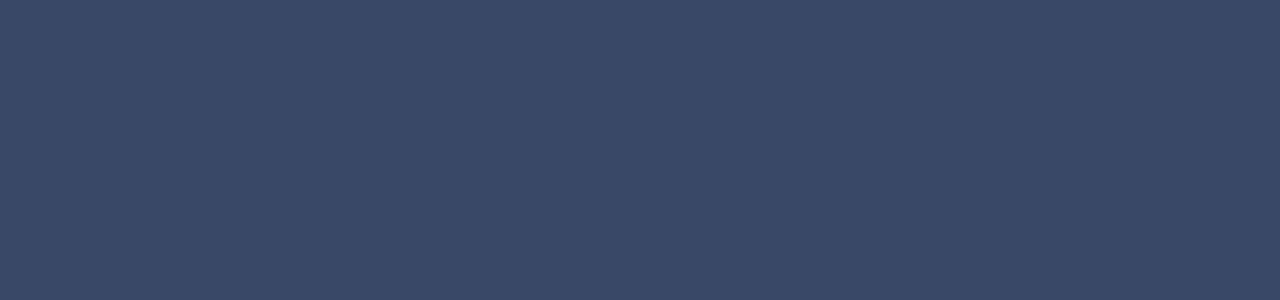
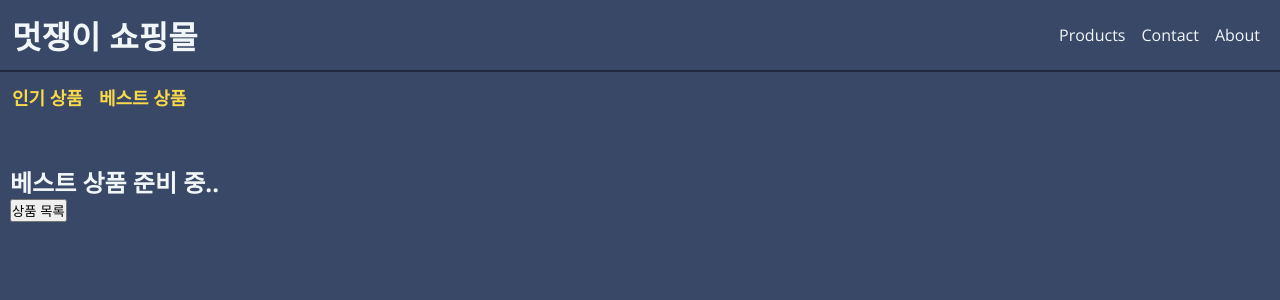
Before and after one commit to tada-js/nextjs-13-practice, a Next.js app: page /products/best in a window 1280 px wide. Before the commit this address had no page. Shown: the top 300 px of the page. Built offline with nearby package versions, Linux system fonts and the light colour scheme.

Commit message:
Add : products 베스트 상품 페이지

```diff
--- /dev/null
+++ b/src/app/products/best/page.tsx
@@ -0,0 +1,11 @@
+import ProductsNavigationButton from '@/components/ProductsNavigationButton';
+
+const BestItemPage = () => {
+  return (
+    <>
+      <h2>베스트 상품 준비 중..</h2>
+      <ProductsNavigationButton />
+    </>
+  );
+};
+export default BestItemPage;
```
